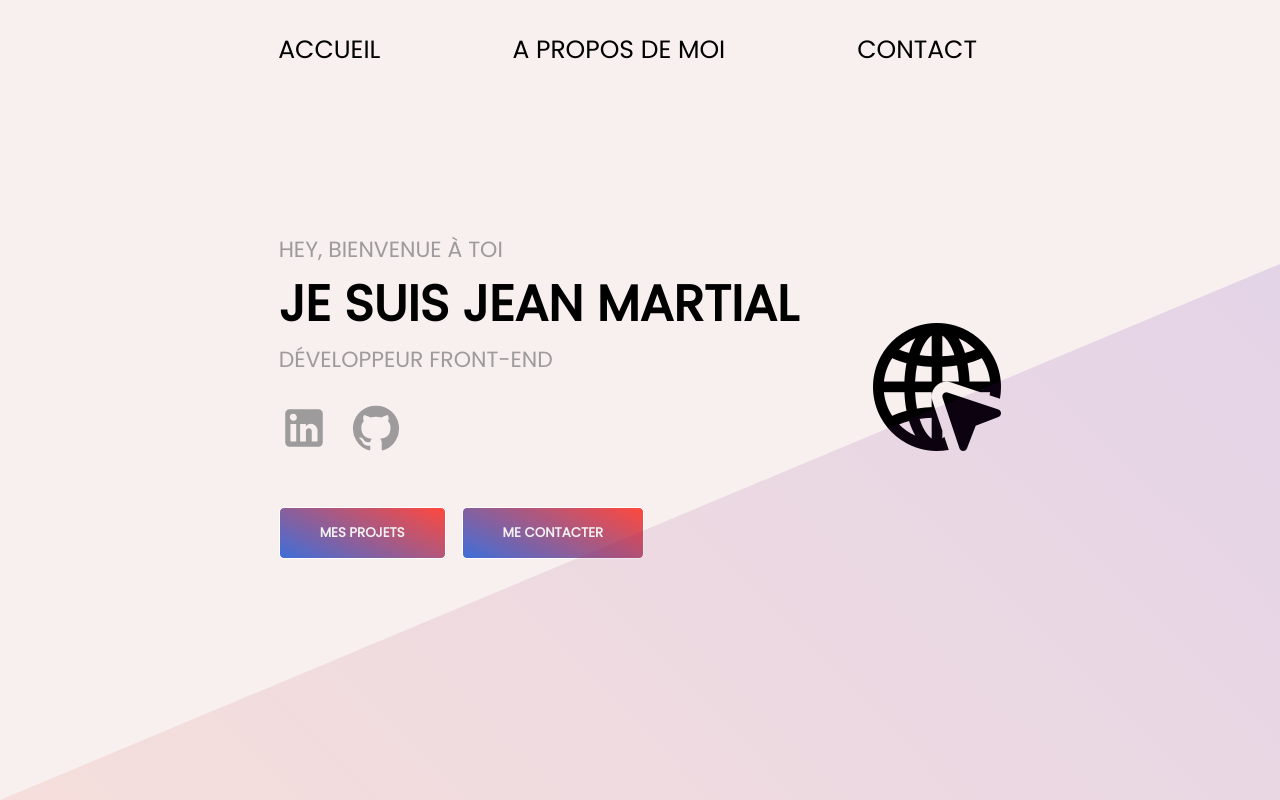
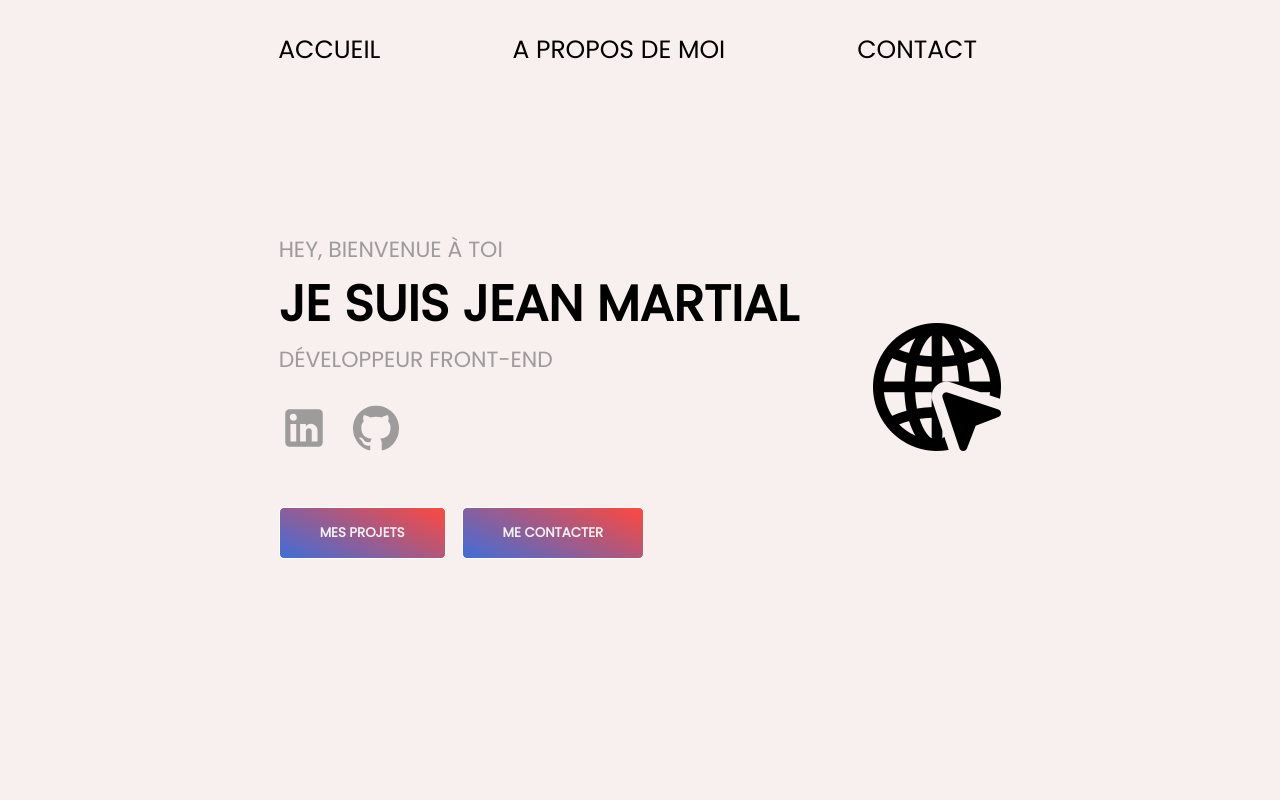
Before and after one commit to Jeandevweb/my-portfolio, a React (Create React App) app: page / in a window 1280 px wide. Built offline with nearby package versions, Linux system fonts and the light colour scheme.

Commit message:
amelioration

```diff
--- a/src/Components/Main/Main.scss
+++ b/src/Components/Main/Main.scss
@@ -11,12 +11,12 @@
         left: 0;
 
     }
-    &::before {
-        clip-path: polygon(100% 33%, 0% 100%, 100% 100%);
-        background: linear-gradient(45deg, rgba(216, 46, 8, 0.085), rgba(62, 7, 189, 0.126));
-        width: 100%;
-        height: 100%;
-    }
+    // &::after {
+    //     clip-path: polygon(100% 33%, 0% 100%, 100% 100%);
+    //     background: linear-gradient(45deg, rgba(216, 46, 8, 0.085), rgba(62, 7, 189, 0.126));
+    //     width: 130%;
+    //     height: 100%;
+    // }
 }
 
 .main-container {
@@ -67,6 +67,12 @@
         color: #f1f1f1;
         text-transform: uppercase;
         font-weight: bold;
+        z-index: 1;
+
+        // a{
+        //     text-decoration: none;
+        //     color: #f1f1f1;
+        // }
     }
 }
 .main-img {
@@ -90,8 +96,8 @@
     }
     .buttons {
         button{
-            // padding: px;
             font-weight: normal;
+            z-index: 1;
         }
     }
 }
@@ -133,7 +139,6 @@
         .buttons {
             button{
                 padding:10px;
-
             }
         }
 }
```
